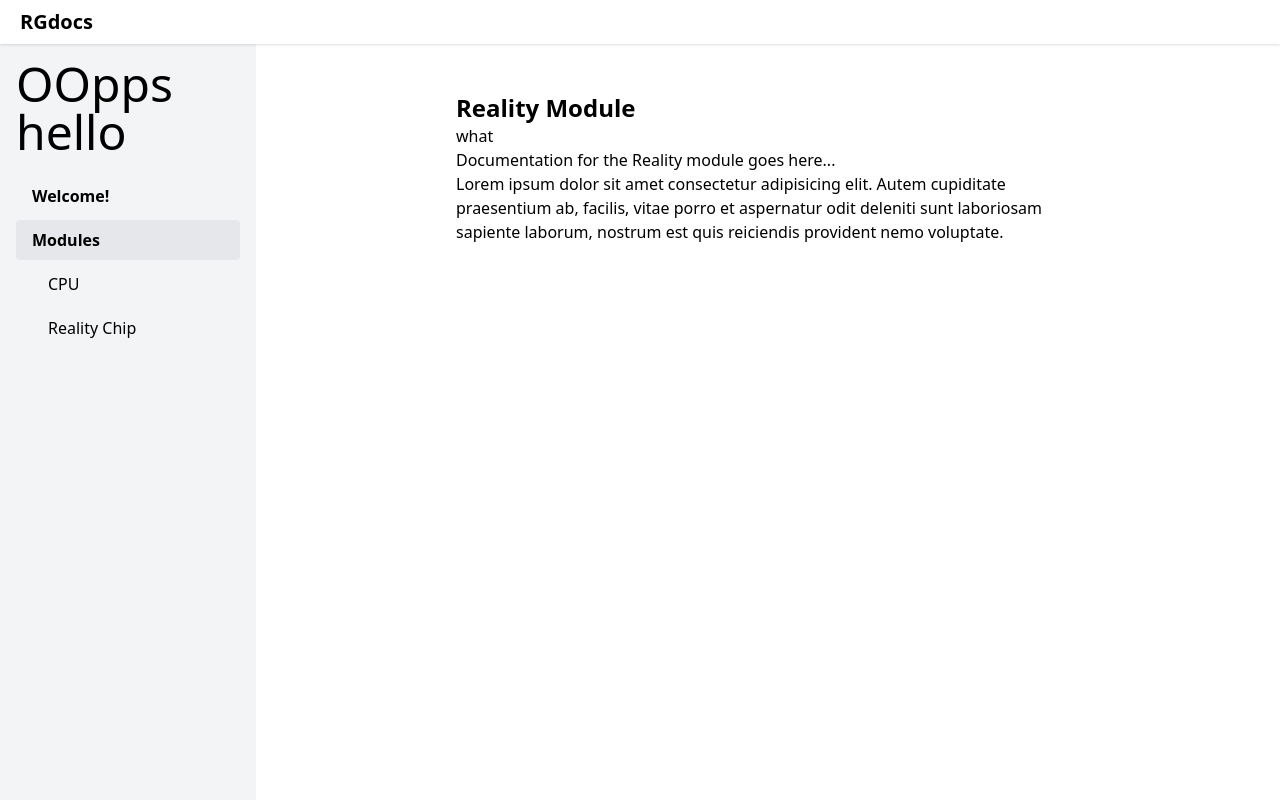
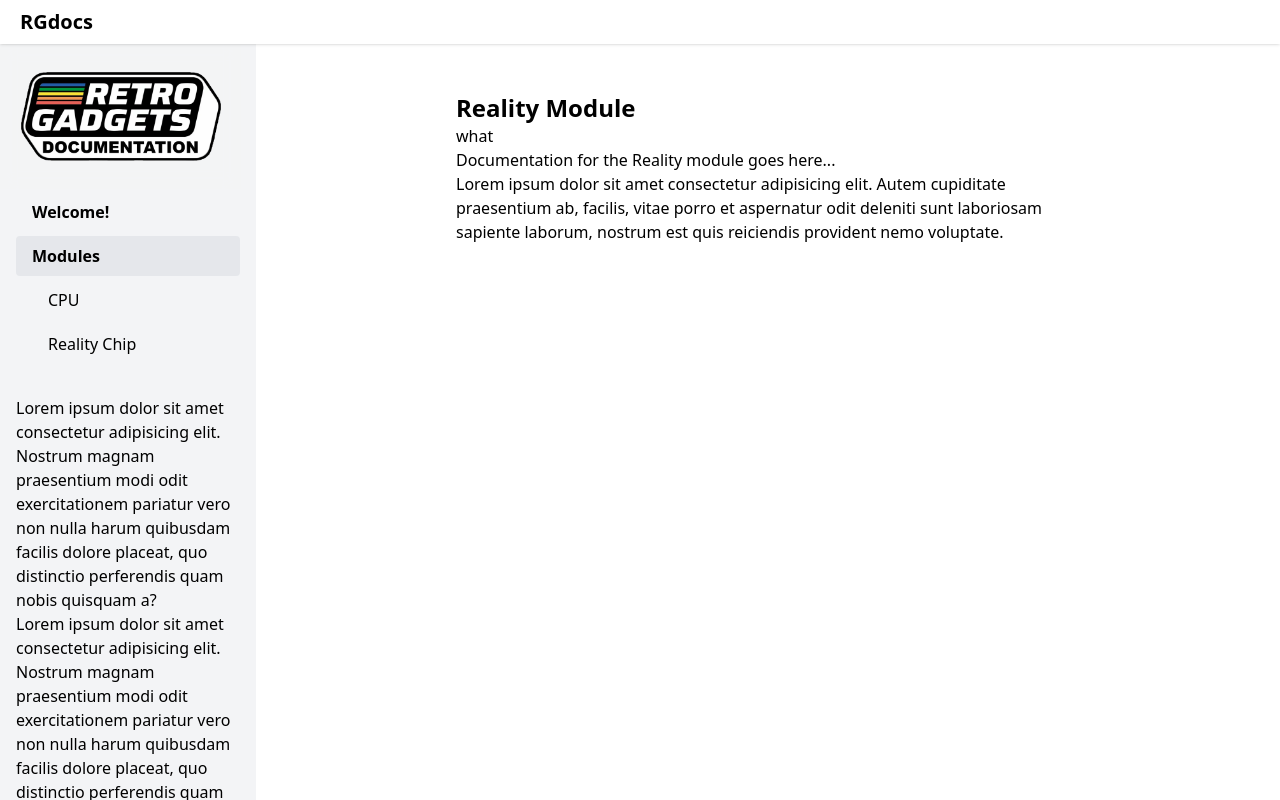
Before and after one commit to wasubu/mino-website, a React (Vite) app in the folder rgdocsBuilder/: page /rgdocs/modules in a window 1280 px wide. Built offline with nearby package versions, Linux system fonts and the light colour scheme.

Commit message:
made the side bar really nice

```diff
--- a/rgdocsBuilder/src/App.tsx
+++ b/rgdocsBuilder/src/App.tsx
@@ -9,7 +9,7 @@ import Modules from "./pages/modules/Modules";
 const App: React.FC = () => {
     return (
         <Router basename="/rgdocs">
-            <div className="flex flex-col h-screen">
+            <div className="flex flex-col h-screen overflow-hidden">
                 {/* Navbar spans full width */}
                 <Navbar />
 
@@ -19,7 +19,7 @@ const App: React.FC = () => {
                     <Sidebar />
 
                     {/* Main content scrolls independently */}
-                    <main className="xl:py-12 xl:px-50 flex-1 py-6 px-8 overflow-auto min-h-0">
+                    <main className="xl:py-12 xl:px-50 flex-1 py-6 px-10 overflow-auto min-h-0">
                         <Routes>
                             <Route path="/" element={<Welcome />} />
                             <Route path="/modules/misc/cpu" element={<Cpu />} />
--- a/rgdocsBuilder/src/components/Sidebar.tsx
+++ b/rgdocsBuilder/src/components/Sidebar.tsx
@@ -1,4 +1,5 @@
 import { NavLink } from "react-router-dom";
+import logo from "../assets/RGdocLogo.webp"
 
 const Sidebar: React.FC = () => {
     const linkClassCommon = "block px-4 py-2 rounded hover:bg-blue-100 "
@@ -8,8 +9,11 @@ const Sidebar: React.FC = () => {
         `${linkClassCommon} font-semibold ${isActive ? "bg-gray-200" : ""}`;
 
     return (
-        <nav className="w-64 bg-gray-100  p-4 overflow-auto min-h-0">
-            <h1 className="text-5xl mb-5">OOpps hello</h1>
+        <div className="relative w-64 h-screen overflow-hidden bg-gray-100">
+            <div className="absolute top-0 left-0 right-[15px] z-10 flex justify-center bg-gray-100/80 backdrop-blur-sm">
+                <img src={logo} alt="logo" className="mt-7 mb-7 w-50 h-fit " />
+            </div>
+            <nav className="h-full overflow-y-auto p-4 pt-37">
                 <ul className="space-y-1">
                     <NavLink to="/" className={linkClassBold}>
                         Welcome!
@@ -32,7 +36,13 @@ const Sidebar: React.FC = () => {
                         </ul>
                     </li>
                 </ul>
+                <h1 className="mt-8">Lorem ipsum dolor sit amet consectetur adipisicing elit. Nostrum magnam praesentium modi odit exercitationem pariatur vero non nulla harum quibusdam facilis dolore placeat, quo distinctio perferendis quam nobis quisquam a?</h1>
+                <h1>Lorem ipsum dolor sit amet consectetur adipisicing elit. Nostrum magnam praesentium modi odit exercitationem pariatur vero non nulla harum quibusdam facilis dolore placeat, quo distinctio perferendis quam nobis quisquam a?</h1>
+                <h1>Lorem ipsum dolor sit amet consectetur adipisicing elit. Nostrum magnam praesentium modi odit exercitationem pariatur vero non nulla harum quibusdam facilis dolore placeat, quo distinctio perferendis quam nobis quisquam a?</h1>
+                <h1>Lorem ipsum dolor sit amet consectetur adipisicing elit. Nostrum magnam praesentium modi odit exercitationem pariatur vero non nulla harum quibusdam facilis dolore placeat, quo distinctio perferendis quam nobis quisquam a?</h1>
+                <h1>Lorem ipsum dolor sit amet consectetur adipisicing elit. Nostrum magnam praesentium modi odit exercitationem pariatur vero non nulla harum quibusdam facilis dolore placeat, quo distinctio perferendis quam nobis quisquam a?</h1>
             </nav >
+        </div>
     );
 };
 
```
Also changed, not shown: rgdocsBuilder/src/assets/RGdocLogo.webp (added). Lines whose indentation alone changed are shown as unchanged.
